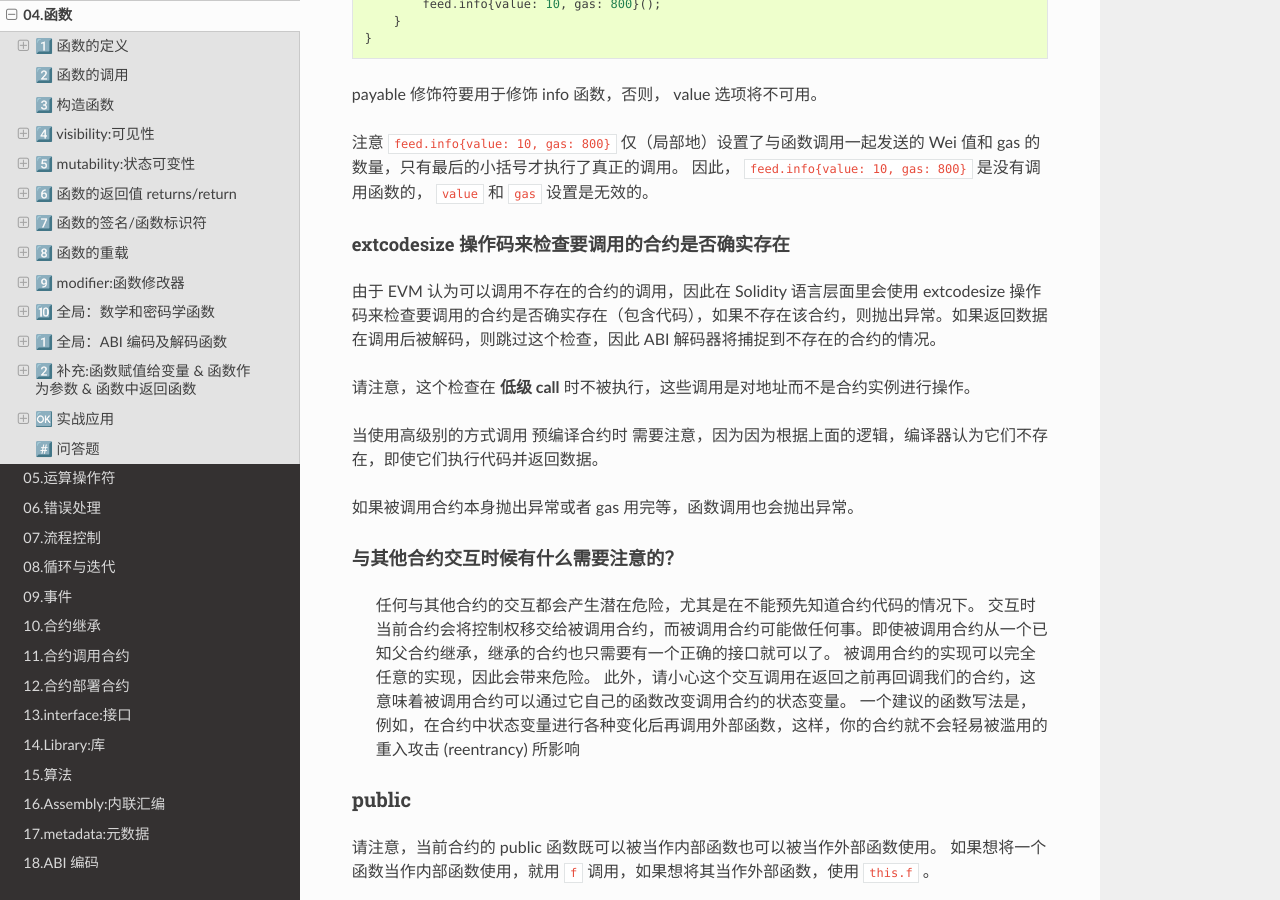
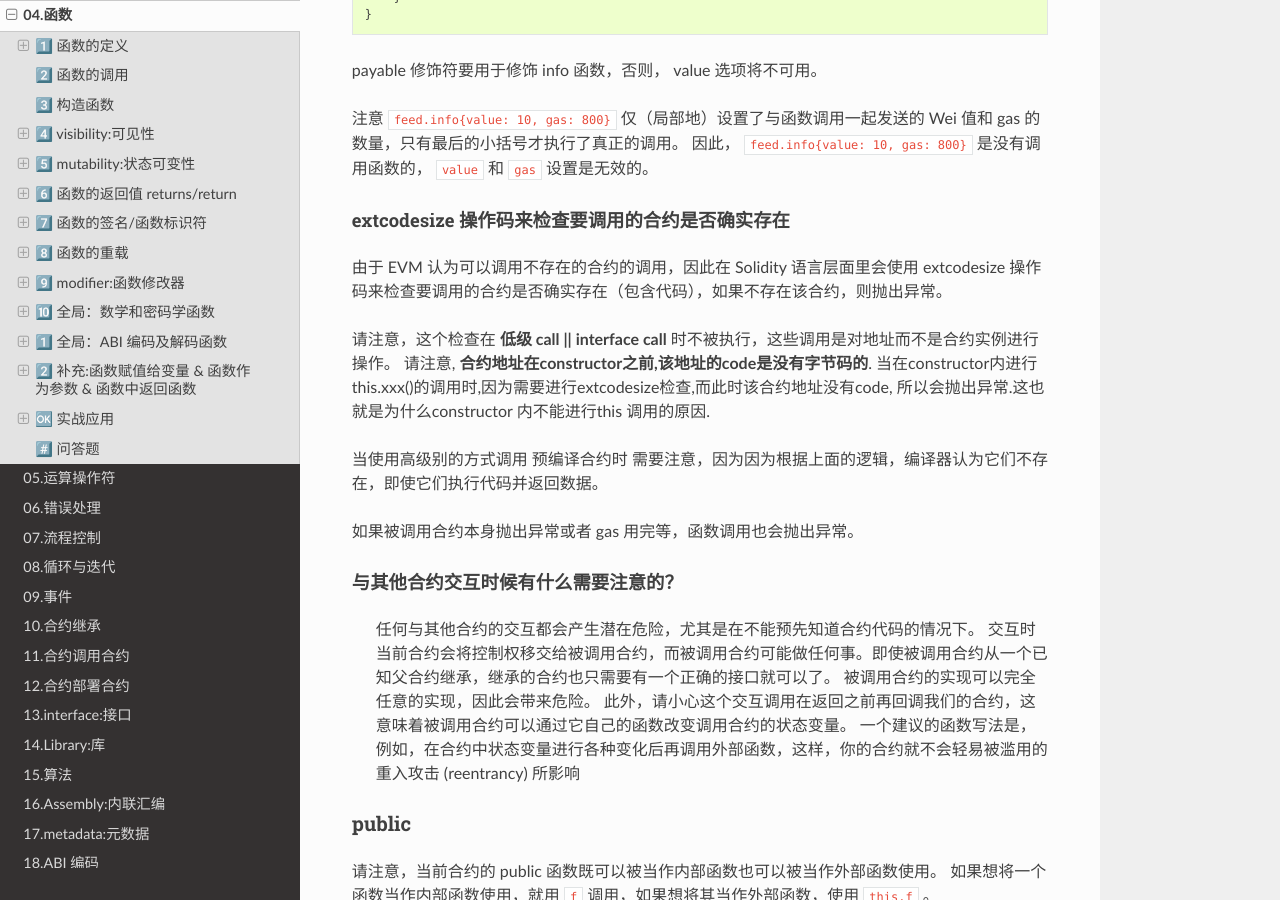
Before and after one commit to anbang/professional-solidity, a Sphinx documentation site: the page built from docs/source/04.function.md, in a window 1280 px wide and 900 px high, scrolled down 11112 px. Built offline with Sphinx 7.4.7 and the Read the Docs theme 2.0.0, drawn with Linux system fonts in a browser that asks for light colours; some of the changed text lies outside the part shown.

Commit message:
optimize 4

```diff
--- a/docs/source/04.function.md
+++ b/docs/source/04.function.md
@@ -385,7 +385,7 @@ contract E is C {
 
 一个内部函数可以被分配给一个内部函数类型的变量，无论定义在哪里，包括合约和库的私有、内部和 public 函数，以及自由函数。
 
-另一方面，外部函数类型只与 public 和外部合约函数兼容。库是不可以的，因为库使用 delegatecall，并且 他们的函数选择器有不同的 ABI 转换 。 接口中声明的函数没有定义，所以指向它们也没有意义。
+另一方面，外部函数类型只与 public 和外部合约函数兼容。 接口中声明的函数没有定义，所以指向它们也没有意义。
 
 内部可见性函数访问可以在当前合约或派生的合约访问，不可以外部访问。 由于它们没有通过合约的 ABI 向外部公开，它们可以接受内部可见性类型的参数：比如映射或存储引用。
 
@@ -550,9 +550,10 @@ payable 修饰符要用于修饰 info 函数，否则， value 选项将不可
 
 #### extcodesize 操作码来检查要调用的合约是否确实存在
 
-由于 EVM 认为可以调用不存在的合约的调用，因此在 Solidity 语言层面里会使用 extcodesize 操作码来检查要调用的合约是否确实存在（包含代码），如果不存在该合约，则抛出异常。如果返回数据在调用后被解码，则跳过这个检查，因此 ABI 解码器将捕捉到不存在的合约的情况。
-
-请注意，这个检查在 **低级 call** 时不被执行，这些调用是对地址而不是合约实例进行操作。
+由于 EVM 认为可以调用不存在的合约的调用，因此在 Solidity 语言层面里会使用 extcodesize 操作码来检查要调用的合约是否确实存在（包含代码），如果不存在该合约，则抛出异常。
+
+请注意，这个检查在 **低级 call || interface call** 时不被执行，这些调用是对地址而不是合约实例进行操作。
+请注意, **合约地址在constructor之前,该地址的code是没有字节码的**. 当在constructor内进行this.xxx()的调用时,因为需要进行extcodesize检查,而此时该合约地址没有code, 所以会抛出异常.这也就是为什么constructor 内不能进行this 调用的原因.
 
 当使用高级别的方式调用 预编译合约时 需要注意，因为因为根据上面的逻辑，编译器认为它们不存在，即使它们执行代码并返回数据。
 
@@ -769,7 +770,7 @@ contract C {
 如果函数中存在以下语句，则被视为读取状态，编译器将抛出警告。
 
 - 读取状态变量。
-  - 这也意味着读取 `immutable` 变量也不是一个 `pure` 操作。
+  - 这也意味着读取 `immutable` 变量也不是一个 `pure` 操作(immutable 和 contant 都是存储于字节码中, constant 的数据读取可以使用 pure, 按理immutable 的数据读取也应该可以使用pure才对. 个人感觉后期solidity团队应该会进行优化)。
 - 访问 `address(this).balance` 或 `<address>.balance`
 - 访问 `block`，`tx`， `msg` 中任意成员 （除 `msg.sig` 和 `msg.data` 之外）。
 - 调用任何未标记为 `pure` 的函数。
@@ -1188,7 +1189,7 @@ contract B {}
 
 选择重载函数：通过将当前范围内的函数声明与函数调用中提供的参数相匹配，这样就可以选择重载函数。
 
-如果所有参数都可以隐式地转换为预期类型，则该函数作为重载候选项。如果一个匹配的都没有，解析失败。
+如果所有参数都可以隐式地转换为预期类型，则该函数作为重载候选项。如果一个匹配的都没有，解析失败(编译阶段的匹配行为,EVM 执行阶段不会存在匹配操作)。
 
 ⚠️：返回参数不作为重载解析的依据。
 
```
